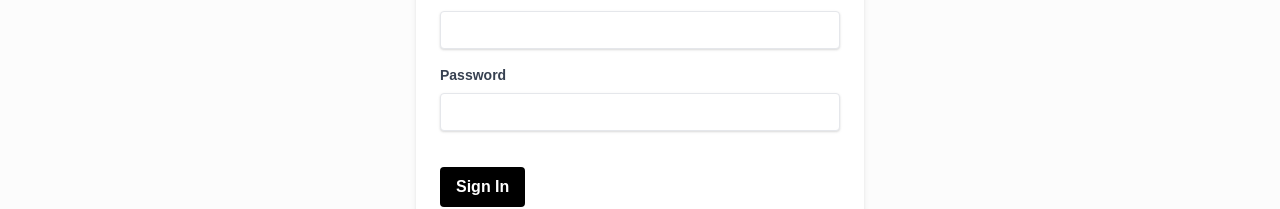
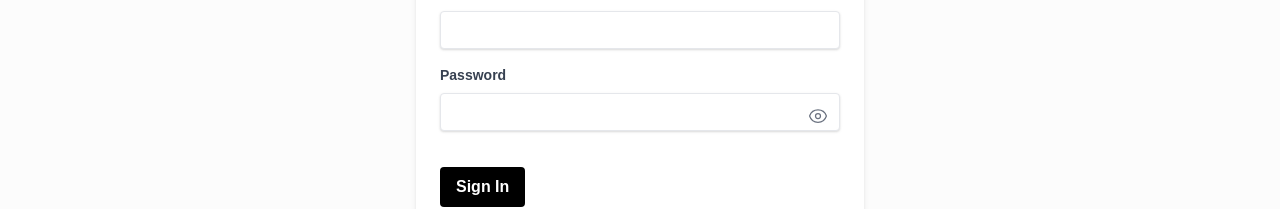
Before and after one commit to OtlotlengMajuja/JSF-Portfolio_Piece_OTLMAJ363_JSE2401_GroupD_Otlotleng-Majuja_JSF04, a Vue app: page /login in a window 1280 px wide. Shown: the part 193-402 px from the top of the page. Built offline with nearby package versions, Linux system fonts and the light colour scheme; the HTML template or start-up script is replaced by a standard one.

Commit message:
Added password visibility toggle to `Login` and updated store.js to store username in localStorage

```diff
--- a/src/components/page/Login.vue
+++ b/src/components/page/Login.vue
@@ -23,21 +23,46 @@
               {{ usernameError }}
             </p>
           </div>
-          <div class="mb-6">
+          <div class="mb-6 relative">
             <label
               for="password"
               class="block text-gray-700 text-sm font-bold mb-2"
               >Password</label
             >
             <input
-              type="password"
+              :type="showPassword ? 'text' : 'password'"
               id="password"
               v-model="password"
-              class="shadow appearance-none border rounded w-full py-2 px-3 text-gray-700 mb-3 leading-tight focus:outline-none focus:shadow-outline"
+              class="shadow appearance-none border rounded w-full py-2 px-3 text-gray-700 mb-3 leading-tight focus:outline-none focus:shadow-outline pr-10"
               :class="{ 'border-red-500': passwordError }"
               :disabled="isLoading"
               required
             />
+            <button
+              type="button"
+              @click="togglePasswordVisibility"
+              class="absolute inset-y-0 right-0 top-6 pr-3 flex items-center"
+            >
+              <svg
+                xmlns="http://www.w3.org/2000/svg"
+                fill="none"
+                viewBox="0 0 24 24"
+                stroke-width="1.5"
+                stroke="currentColor"
+                class="w-5 h-5 text-gray-500"
+              >
+                <path
+                  stroke-linecap="round"
+                  stroke-linejoin="round"
+                  d="M2.036 12.322a1.012 1.012 0 010-.639C3.423 7.51 7.36 4.5 12 4.5c4.638 0 8.573 3.007 9.963 7.178.07.207.07.431 0 .639C20.577 16.49 16.64 19.5 12 19.5c-4.638 0-8.573-3.007-9.963-7.178z"
+                />
+                <path
+                  stroke-linecap="round"
+                  stroke-linejoin="round"
+                  d="M15 12a3 3 0 11-6 0 3 3 0 016 0z"
+                />
+              </svg>
+            </button>
             <p v-if="passwordError" class="text-red-500 text-xs italic mt-1">
               {{ passwordError }}
             </p>
@@ -82,6 +107,7 @@ export default {
     const usernameError = ref("");
     const passwordError = ref("");
     const isLoading = ref(false);
+    const showPassword = ref(false);
 
     const validateForm = () => {
       let isValid = true;
@@ -123,6 +149,10 @@ export default {
       }
     };
 
+    const togglePasswordVisibility = () => {
+      showPassword.value = !showPassword.value;
+    };
+
     return {
       username,
       password,
@@ -130,7 +160,9 @@ export default {
       usernameError,
       passwordError,
       isLoading,
+      showPassword,
       submitForm,
+      togglePasswordVisibility,
     };
   },
 };
--- a/src/store/store.js
+++ b/src/store/store.js
@@ -144,7 +144,8 @@ export default createStore({
 
                 const data = await response.json();
                 commit('setToken', data.token);
-                commit('setUser', { username }); // We don't get user details from the API, so we're just storing the username
+                commit('setUser', { username });
+
                 localStorage.setItem('token', data.token);
                 localStorage.setItem('user', JSON.stringify({ username }));
             } catch (error) {
@@ -156,6 +157,7 @@ export default createStore({
         logout({ commit }) {
             commit('setUser', null);
             commit('setToken', null);
+
             localStorage.removeItem('token');
             localStorage.removeItem('user');
         },
```
